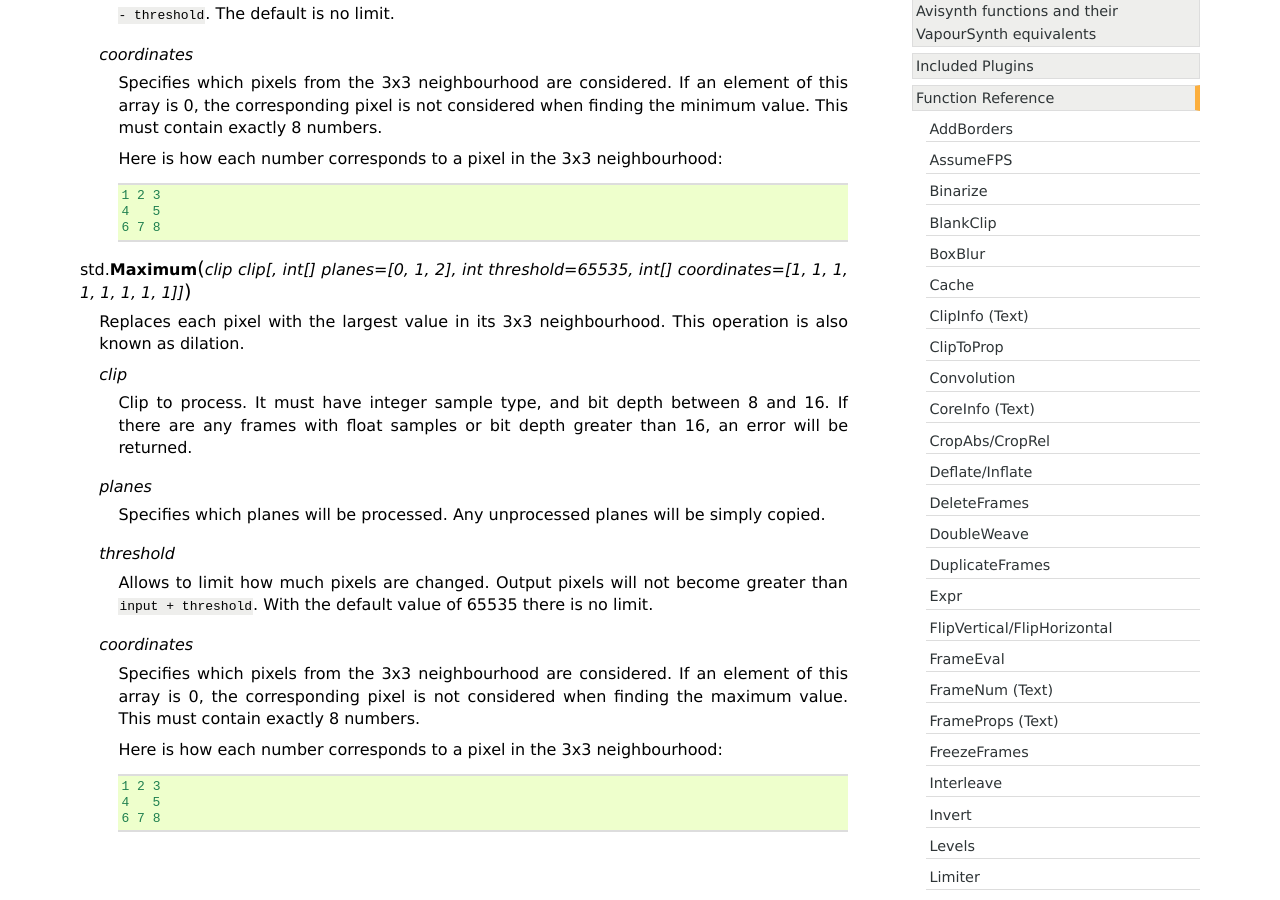
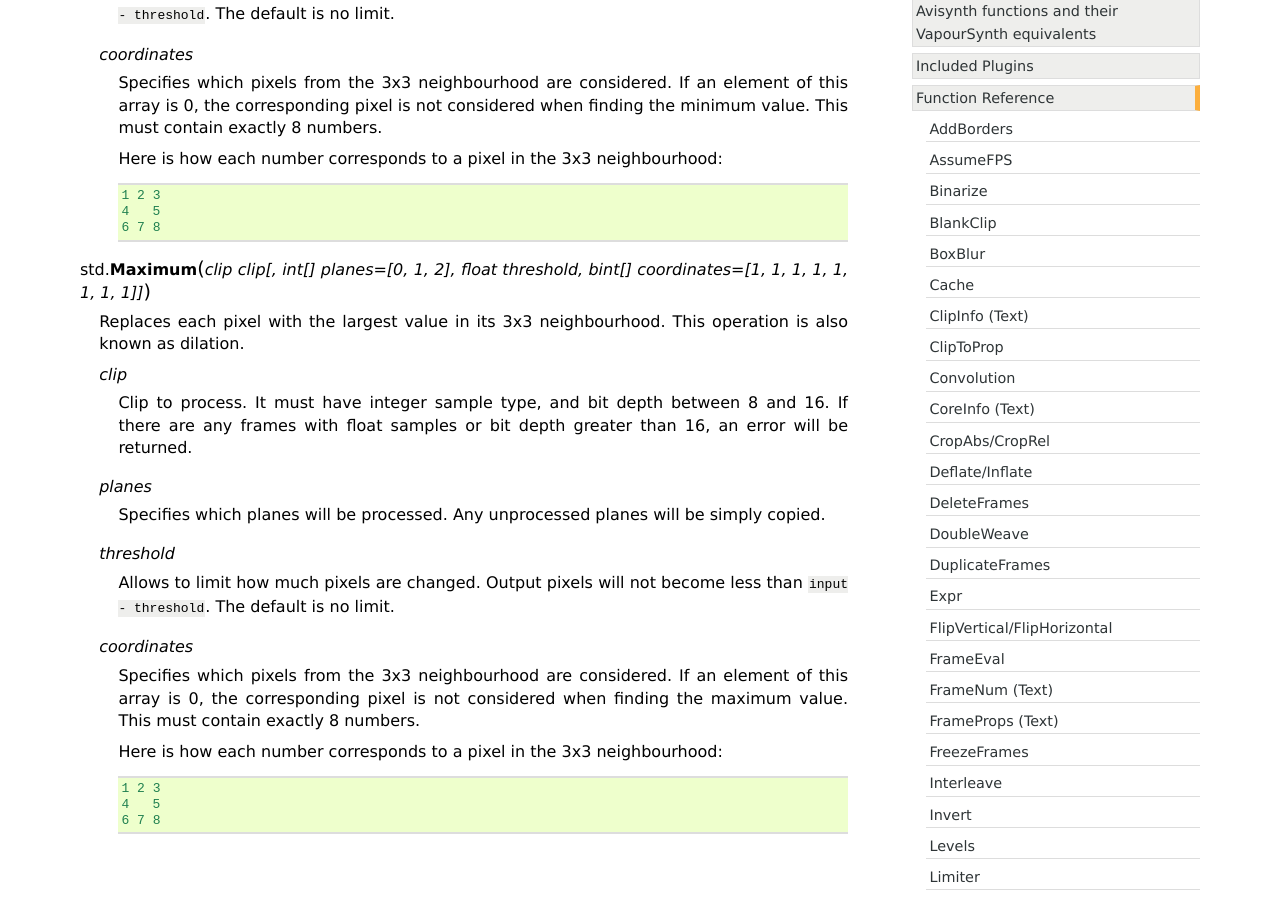
Before and after one commit to vapoursynth/vapoursynth, a Sphinx documentation site: the page built from doc/functions/minimum_maximum.rst, in a window 1280 px wide and 900 px high, scrolled down 502 px. Built offline with Sphinx 7.4.7, drawn with Linux system fonts in a browser that asks for light colours; formulas are drawn with MathJax 3.

Commit message:
Fix minimum_maximum docs

```diff
--- a/doc/functions/minimum_maximum.rst
+++ b/doc/functions/minimum_maximum.rst
@@ -34,7 +34,7 @@ Minimum/Maximum
          6 7 8
 
 
-.. function:: Maximum(clip clip[, int[] planes=[0, 1, 2], int threshold=65535, int[] coordinates=[1, 1, 1, 1, 1, 1, 1, 1]])
+.. function:: Maximum(clip clip[, int[] planes=[0, 1, 2], float threshold, bint[] coordinates=[1, 1, 1, 1, 1, 1, 1, 1]])
    :module: std
 
    Replaces each pixel with the largest value in its 3x3 neighbourhood.
@@ -51,8 +51,7 @@ Minimum/Maximum
 
    *threshold*
       Allows to limit how much pixels are changed. Output pixels will not
-      become greater than ``input + threshold``. With the default value
-      of 65535 there is no limit.
+      become less than ``input - threshold``. The default is no limit.
 
    *coordinates*
       Specifies which pixels from the 3x3 neighbourhood are considered.
```
